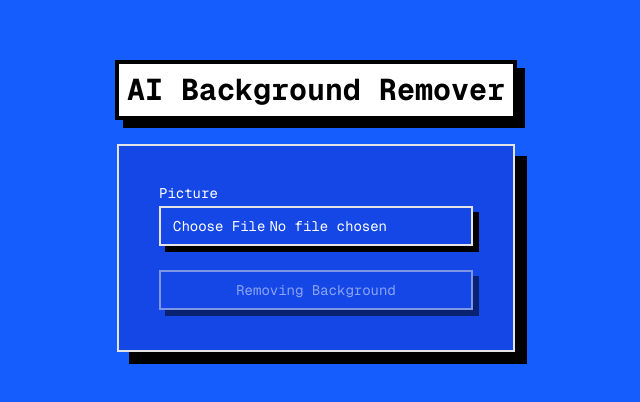
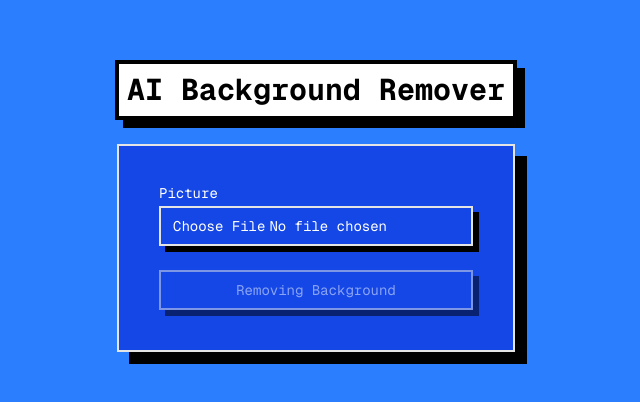
Before and after one commit to Codenames-Ren/ai-bg-remover, a Next.js app in the folder ui/: page / in a window 1280 px wide. Shown: the part 194-596 px from the top of the page, without its empty margins (324-964 px from the left). Built offline with nearby package versions, Linux system fonts and the light colour scheme.

Commit message:
ganti warna bg

```diff
--- a/ui/app/page.tsx
+++ b/ui/app/page.tsx
@@ -8,7 +8,7 @@
   const [imageUrl, setImageUrl] = useState("");
 
   return (
-    <main className="min-h-screen flex flex-col items-center justify-center p-6 bg-blue-600 text-black font-mono">
+    <main className="min-h-screen flex flex-col items-center justify-center p-6 bg-blue-500 text-black font-mono">
       <h1 className="text-3xl font-bold mb-6 border-4 border-black p-2 bg-white shadow-neo shadow-[8px_8px_0px_black] hover:shadow-[2px_2px_0px_black] transition-all duration-200">
         AI Background Remover
       </h1>
```
